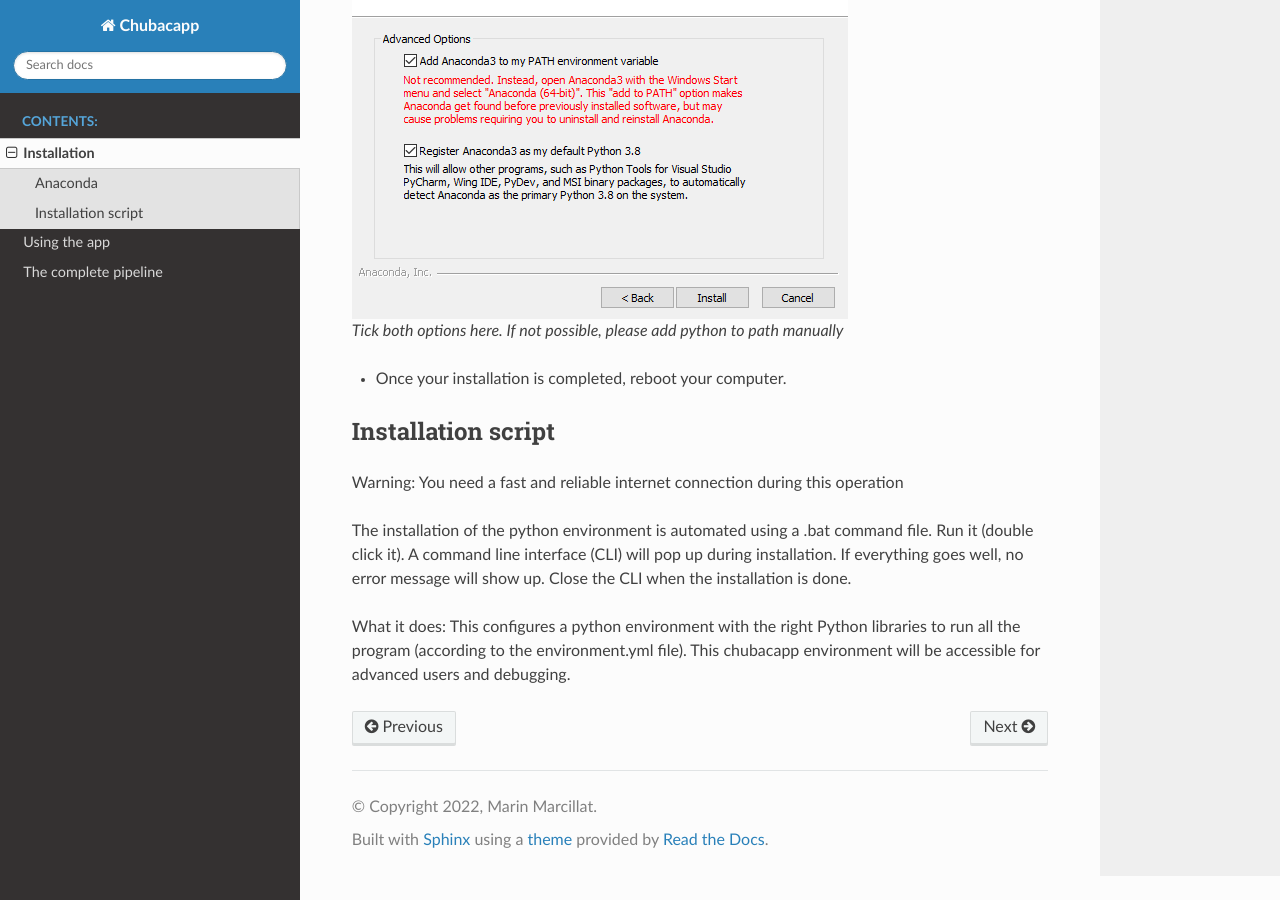
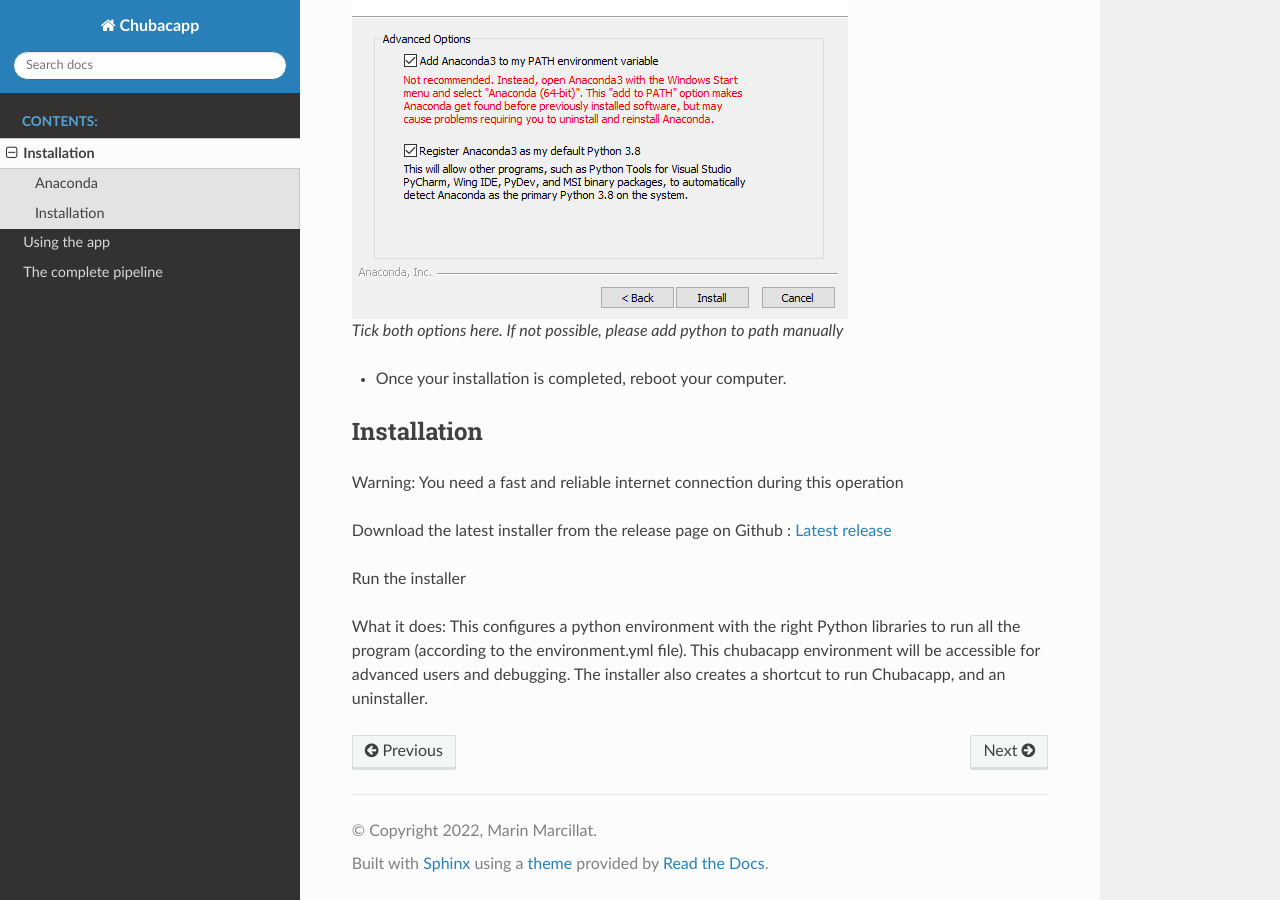
Before and after one commit to marinmarcillat/CHUBACAPP, a Sphinx documentation site: the page built from docs/source/installation.rst, in a window 1280 px wide and 900 px high, scrolled down 547 px. Built offline with Sphinx 7.4.7 and the Read the Docs theme 2.0.0, drawn with Linux system fonts in a browser that asks for light colours.

Commit message:
minor fix

```diff
--- a/docs/source/installation.rst
+++ b/docs/source/installation.rst
@@ -22,12 +22,15 @@ Anaconda is required for this software. If you haven’t already, visit the offi
 
 -   Once your installation is completed, reboot your computer.
 
-Installation script
-*******************
+Installation
+************
 
 Warning: You need a fast and reliable internet connection during this operation
 
-The installation of the python environment is automated using a .bat command file. Run it (double click it). A command line interface (CLI) will pop up during installation. If everything goes well, no error message will show up. Close the CLI when the installation is done.
+Download the latest installer from the release page on Github : `Latest release <https://github.com/marinmarcillat/CHUBACAPP/releases/latest>`_
+
+Run the installer
 
 What it does:
 This configures a python environment with the right Python libraries to run all the program (according to the environment.yml file). This chubacapp environment will be accessible for advanced users and debugging.
+The installer also creates a shortcut to run Chubacapp, and an uninstaller.
```
Also changed, not shown: docs/source/usage.rst (+14 -3 lines), 1 other file.
